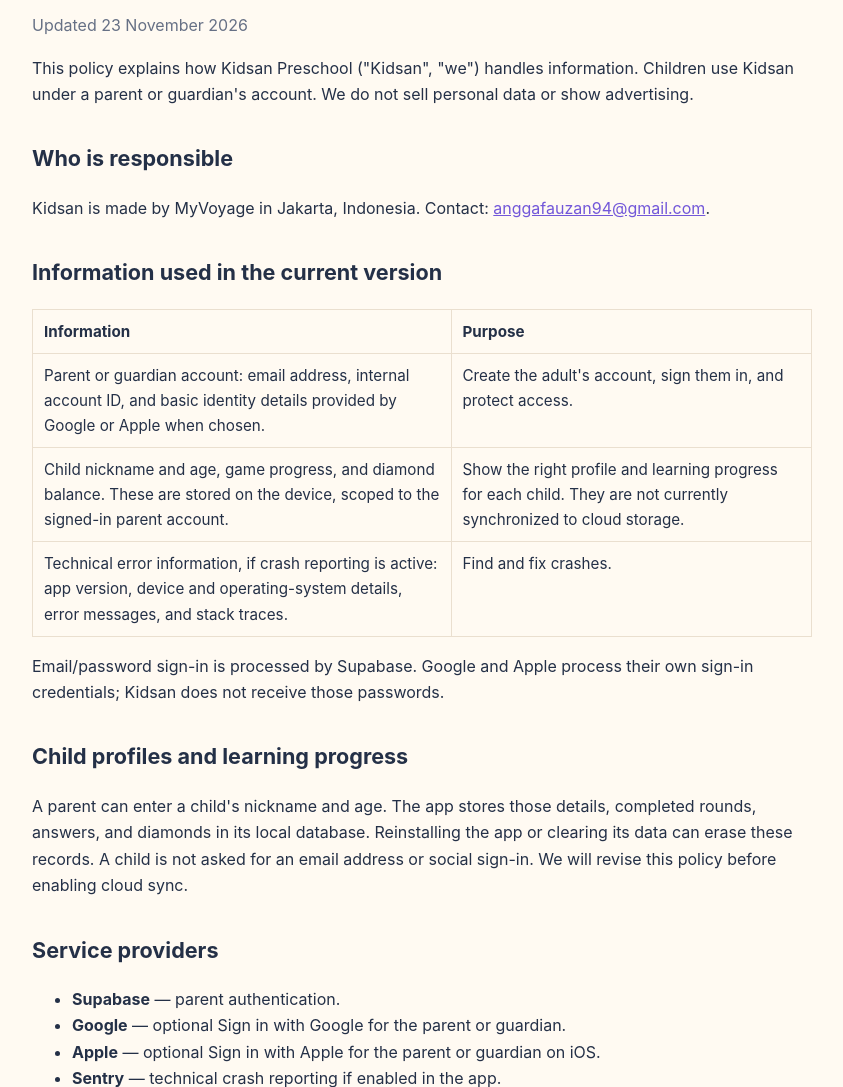
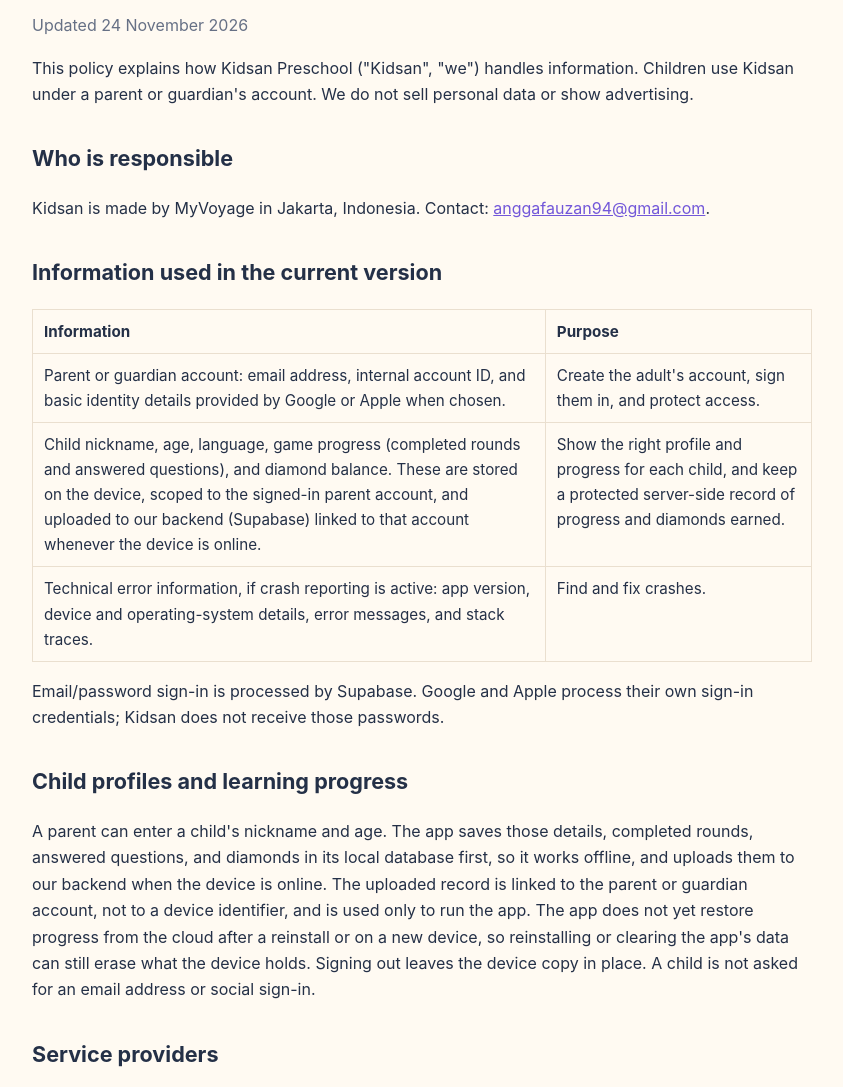
Before and after one commit to anggaf010/kidsan-preschool-legal, a plain HTML site: page privacy.html in a window 1280 px wide. Shown: the part 192-1279 px from the top of the page, without its empty margins (218-1061 px from the left). Drawn offline with Linux system fonts and the light colour scheme.

Commit message:
Describe cloud sync of child profiles and in-app account deletion
Privacy: nickname, age, language, progress and diamonds are uploaded to Supabase linked to the
parent account; no restore after reinstall yet; signing out keeps the device copy.
Delete account: add the in-app path and list what is deleted.

Co-Authored-By: Claude Sonnet 5.5 <noreply@anthropic.com>

```diff
--- a/privacy.html
+++ b/privacy.html
@@ -4,16 +4,16 @@
 <body>
 <header><a class="brand" href="index.html">Kidsan Preschool</a><nav><a href="support.html">Support</a><a href="privacy.html">Privacy</a><a href="terms.html">Terms</a></nav></header>
 <main>
-<h1>Privacy Policy</h1><p class="muted">Updated 23 November 2026</p>
+<h1>Privacy Policy</h1><p class="muted">Updated 24 November 2026</p>
 <p>This policy explains how Kidsan Preschool ("Kidsan", "we") handles information. Children use Kidsan under a parent or guardian's account. We do not sell personal data or show advertising.</p>
 <h2>Who is responsible</h2><p>Kidsan is made by MyVoyage in Jakarta, Indonesia. Contact: <a href="mailto:anggafauzan94@gmail.com">anggafauzan94@gmail.com</a>.</p>
 <h2>Information used in the current version</h2>
-<table><tr><th>Information</th><th>Purpose</th></tr><tr><td>Parent or guardian account: email address, internal account ID, and basic identity details provided by Google or Apple when chosen.</td><td>Create the adult's account, sign them in, and protect access.</td></tr><tr><td>Child nickname and age, game progress, and diamond balance. These are stored on the device, scoped to the signed-in parent account.</td><td>Show the right profile and learning progress for each child. They are not currently synchronized to cloud storage.</td></tr><tr><td>Technical error information, if crash reporting is active: app version, device and operating-system details, error messages, and stack traces.</td><td>Find and fix crashes.</td></tr></table>
+<table><tr><th>Information</th><th>Purpose</th></tr><tr><td>Parent or guardian account: email address, internal account ID, and basic identity details provided by Google or Apple when chosen.</td><td>Create the adult's account, sign them in, and protect access.</td></tr><tr><td>Child nickname, age, language, game progress (completed rounds and answered questions), and diamond balance. These are stored on the device, scoped to the signed-in parent account, and uploaded to our backend (Supabase) linked to that account whenever the device is online.</td><td>Show the right profile and progress for each child, and keep a protected server-side record of progress and diamonds earned.</td></tr><tr><td>Technical error information, if crash reporting is active: app version, device and operating-system details, error messages, and stack traces.</td><td>Find and fix crashes.</td></tr></table>
 <p>Email/password sign-in is processed by Supabase. Google and Apple process their own sign-in credentials; Kidsan does not receive those passwords.</p>
-<h2>Child profiles and learning progress</h2><p>A parent can enter a child's nickname and age. The app stores those details, completed rounds, answers, and diamonds in its local database. Reinstalling the app or clearing its data can erase these records. A child is not asked for an email address or social sign-in. We will revise this policy before enabling cloud sync.</p>
-<h2>Service providers</h2><ul><li><strong>Supabase</strong> — parent authentication.</li><li><strong>Google</strong> — optional Sign in with Google for the parent or guardian.</li><li><strong>Apple</strong> — optional Sign in with Apple for the parent or guardian on iOS.</li><li><strong>Sentry</strong> — technical crash reporting if enabled in the app.</li></ul>
+<h2>Child profiles and learning progress</h2><p>A parent can enter a child's nickname and age. The app saves those details, completed rounds, answered questions, and diamonds in its local database first, so it works offline, and uploads them to our backend when the device is online. The uploaded record is linked to the parent or guardian account, not to a device identifier, and is used only to run the app. The app does not yet restore progress from the cloud after a reinstall or on a new device, so reinstalling or clearing the app's data can still erase what the device holds. Signing out leaves the device copy in place. A child is not asked for an email address or social sign-in.</p>
+<h2>Service providers</h2><ul><li><strong>Supabase</strong> — parent authentication, and storage of child profiles and progress linked to the parent account.</li><li><strong>Google</strong> — optional Sign in with Google for the parent or guardian.</li><li><strong>Apple</strong> — optional Sign in with Apple for the parent or guardian on iOS.</li><li><strong>Sentry</strong> — technical crash reporting if enabled in the app.</li></ul>
 <h2>Advertising</h2><p>Kidsan does not show ads and does not include the AdMob SDK.</p>
-<h2>Retention and deletion</h2><p>Account information is kept while the parent or guardian's account exists. A parent or guardian can request account deletion using the instructions on the <a href="delete-account.html">account deletion page</a>. Local child records remain on the device until the app's data is cleared or the app is removed. Crash reports, if collected, follow the service provider's retention setting.</p>
+<h2>Retention and deletion</h2><p>Account information is kept while the parent or guardian's account exists. A parent or guardian can request account deletion using the instructions on the <a href="delete-account.html">account deletion page</a>. Child profiles and progress stored in our backend are kept while the parent or guardian's account exists and are deleted when the account is deleted, including when a parent deletes the account inside the app. Local child records on the device are removed when the account is deleted in the app; otherwise they remain until the app's data is cleared or the app is removed. Crash reports, if collected, follow the service provider's retention setting.</p>
 <h2>Children</h2><p>A parent or guardian creates and controls the account. Kidsan does not knowingly ask a child for contact details or social-login credentials. If you believe a child submitted personal information without appropriate parental involvement, contact us so we can investigate and delete it.</p>
 <h2>Security and international processing</h2><p>Information is transmitted using HTTPS. Service providers may process information in countries outside yours. We use access controls and data minimization, but no online service can guarantee absolute security.</p>
 <h2>Your choices</h2><p>Depending on where you live, you may ask to access, correct, export, or delete personal information, or object to or restrict processing. Email us from the address associated with the account.</p>
```
Also changed, not shown: delete-account.html (+3 -2 lines).
